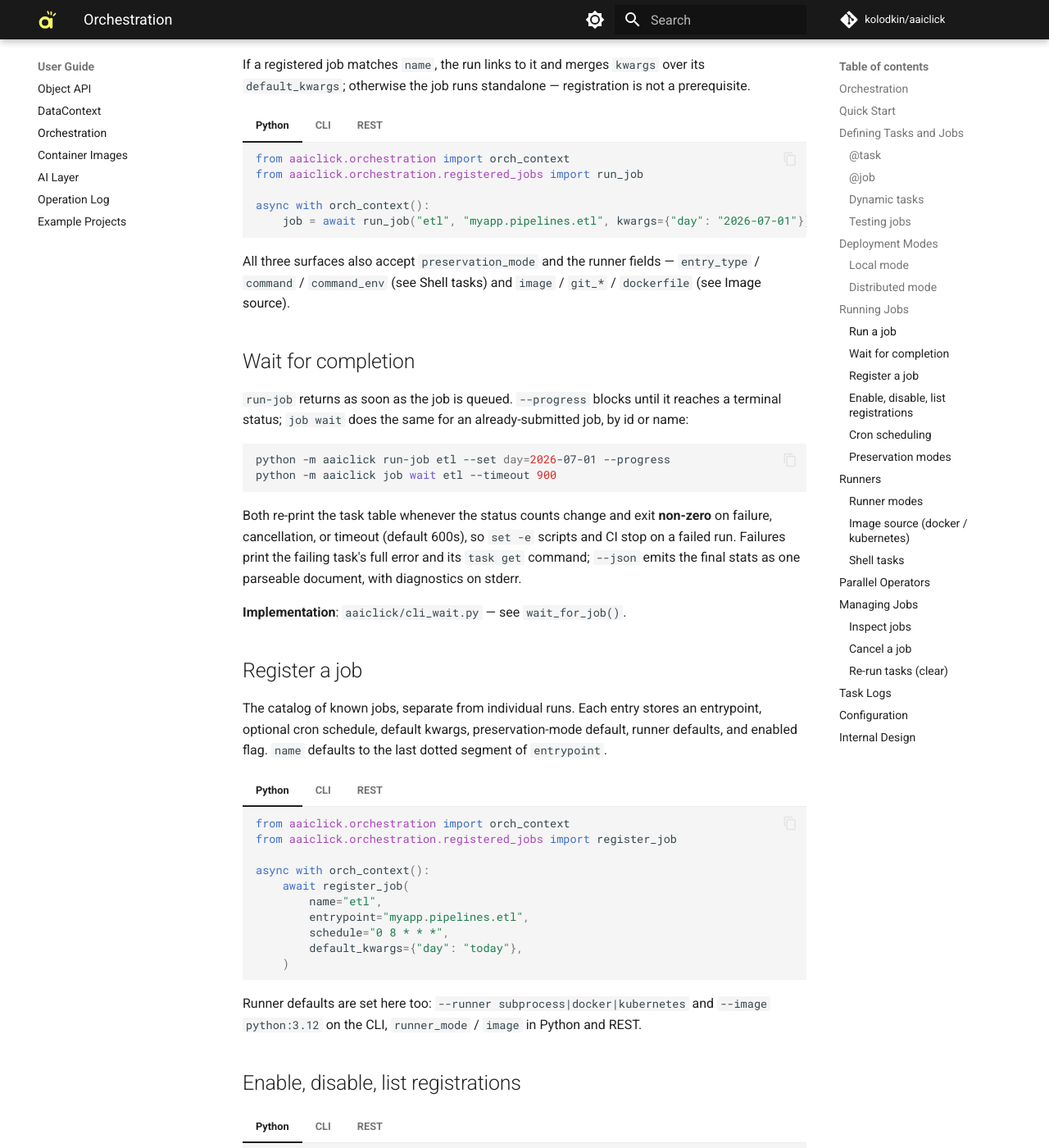
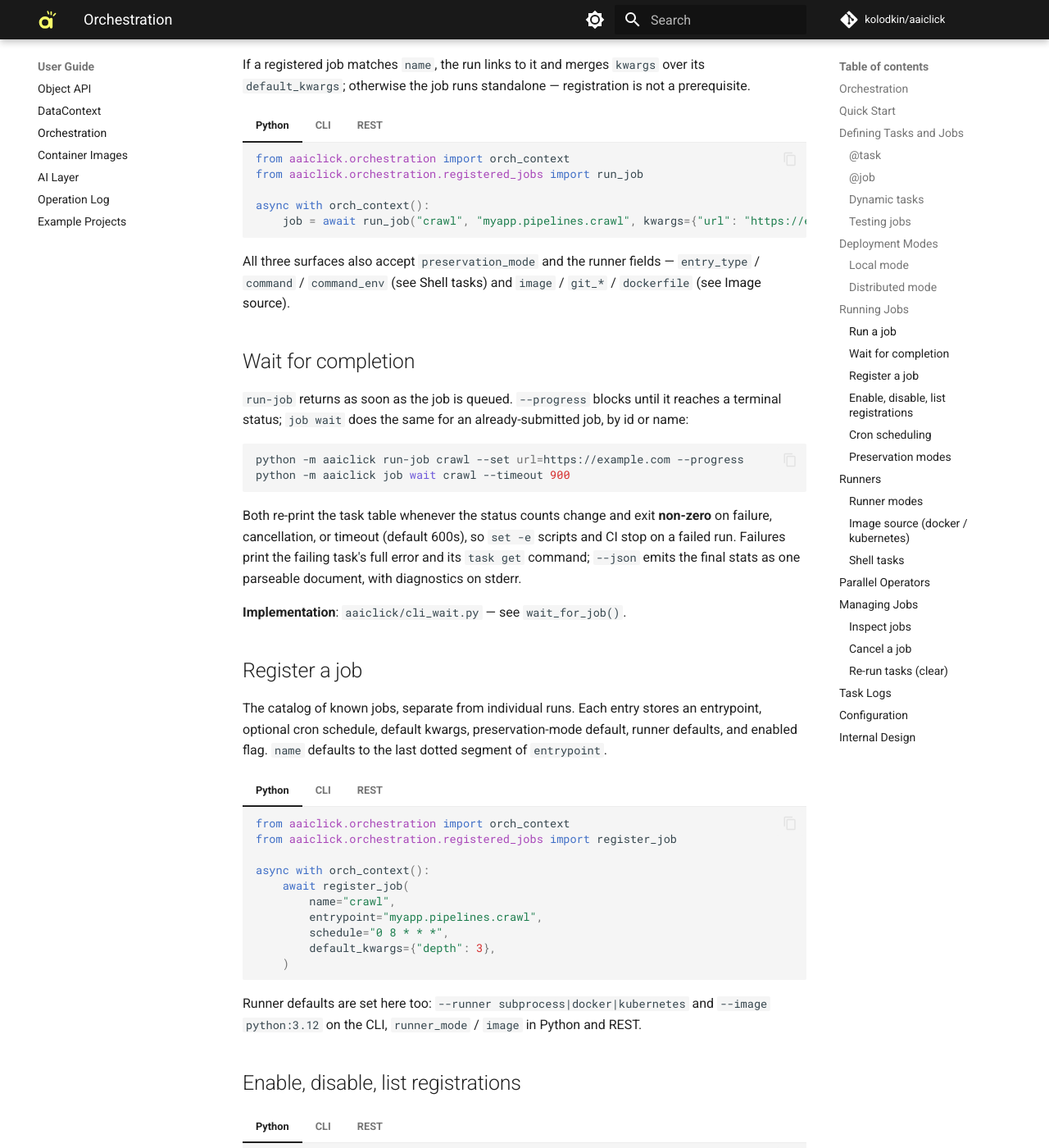
Before and after one commit to kolodkin/aaiclick, an MkDocs documentation site: the page built from docs/user_guide/orchestration.md, in a window 1280 px wide and 1400 px high, scrolled down 3051 px. Shown: the whole window at 82% size. Built offline with MkDocs 1.6.1 and Material for MkDocs 9.7.7, drawn with Linux system fonts in a browser that asks for light colours; comment, search, counter and statistics services are not loaded; some of the changed text lies outside the part shown.

Commit message:
docs: rename the running job example from `etl` to `crawl`
`etl` said nothing about what the job did, so its kwargs were arbitrary
placeholders. `crawl` names the work, and its parameters demonstrate the
`--set` typing rule on their own: `url` is unparseable as JSON and stays a
string, `depth=3` becomes an int, `force=true` a bool.

Renamed across all three files that shared the example so the docs keep one
running job: the orchestration user guide, the `job list --like` example in
the orchestration design doc, and the entrypoint in the data-context guide.

Co-Authored-By: Claude Opus 5 <noreply@anthropic.com>
Claude-Session: https://claude.ai/code/session_01L2gQtL3M6xiKndW13hkMyi

````diff
--- a/docs/user_guide/orchestration.md
+++ b/docs/user_guide/orchestration.md
@@ -124,16 +124,17 @@ not a prerequisite.
     from aaiclick.orchestration.registered_jobs import run_job
 
     async with orch_context():
-        job = await run_job("etl", "myapp.pipelines.etl", kwargs={"day": "2026-07-01"})
+        job = await run_job("crawl", "myapp.pipelines.crawl", kwargs={"url": "https://example.com"})
     ```
 
 === "CLI"
 
     ```bash
-    python -m aaiclick run-job etl --kwargs '{"day": "2026-07-01"}'
+    python -m aaiclick run-job crawl --kwargs '{"url": "https://example.com"}'
 
-    # Repeatable KEY=VALUE pairs; values are JSON-parsed (limit is an int).
-    python -m aaiclick run-job etl --set day=2026-07-01 --set limit=500 --set dry_run=true
+    # Repeatable KEY=VALUE pairs; values are JSON-parsed (depth is an int,
+    # force a bool, and the unparseable url stays a string).
+    python -m aaiclick run-job crawl --set url=https://example.com --set depth=3 --set force=true
     ```
 
     `--set` beats `--kwargs`, which beats the registration's `default_kwargs`.
@@ -144,10 +145,10 @@ not a prerequisite.
     ```bash
     curl -X POST http://127.0.0.1:5255/api/v0/jobs:run \
       -H "Content-Type: application/json" \
-      -d '{"name": "etl", "kwargs": {"day": "2026-07-01"}}'
+      -d '{"name": "crawl", "kwargs": {"url": "https://example.com"}}'
     ```
 
-    A dotted `name` (e.g. `"myapp.pipelines.etl"`) is used as the entrypoint
+    A dotted `name` (e.g. `"myapp.pipelines.crawl"`) is used as the entrypoint
     directly; a bare name reuses the registered job's entrypoint.
 
 All three surfaces also accept `preservation_mode` and the runner fields —
@@ -161,8 +162,8 @@ reaches a terminal status; `job wait` does the same for an already-submitted job
 by id or name:
 
 ```bash
-python -m aaiclick run-job etl --set day=2026-07-01 --progress
-python -m aaiclick job wait etl --timeout 900
+python -m aaiclick run-job crawl --set url=https://example.com --progress
+python -m aaiclick job wait crawl --timeout 900
 ```
 
 Both re-print the task table whenever the status counts change and exit
@@ -188,18 +189,18 @@ of `entrypoint`.
 
     async with orch_context():
         await register_job(
-            name="etl",
-            entrypoint="myapp.pipelines.etl",
+            name="crawl",
+            entrypoint="myapp.pipelines.crawl",
             schedule="0 8 * * *",
-            default_kwargs={"day": "today"},
+            default_kwargs={"depth": 3},
         )
     ```
 
 === "CLI"
 
     ```bash
-    python -m aaiclick register-job myapp.pipelines.etl --name etl \
-        --schedule "0 8 * * *" --kwargs '{"day": "today"}'
+    python -m aaiclick register-job myapp.pipelines.crawl --name crawl \
+        --schedule "0 8 * * *" --kwargs '{"depth": 3}'
     ```
 
 === "REST"
@@ -207,7 +208,7 @@ of `entrypoint`.
     ```bash
     curl -X POST http://127.0.0.1:5255/api/v0/registered-jobs \
       -H "Content-Type: application/json" \
-      -d '{"name": "etl", "entrypoint": "myapp.pipelines.etl", "schedule": "0 8 * * *", "default_kwargs": {"day": "today"}}'
+      -d '{"name": "crawl", "entrypoint": "myapp.pipelines.crawl", "schedule": "0 8 * * *", "default_kwargs": {"depth": 3}}'
     ```
 
 Runner defaults are set here too: `--runner subprocess|docker|kubernetes` and
@@ -226,24 +227,24 @@ Runner defaults are set here too: `--runner subprocess|docker|kubernetes` and
     )
 
     async with orch_context():
-        await enable_job("etl")
-        await disable_job("etl")
+        await enable_job("crawl")
+        await disable_job("crawl")
         registrations = await list_registered_jobs(enabled_only=True)
     ```
 
 === "CLI"
 
     ```bash
-    python -m aaiclick job enable etl
-    python -m aaiclick job disable etl
+    python -m aaiclick job enable crawl
+    python -m aaiclick job disable crawl
     python -m aaiclick registered-job list
     ```
 
 === "REST"
 
     ```bash
-    curl -X POST http://127.0.0.1:5255/api/v0/registered-jobs/etl/enable
-    curl -X POST http://127.0.0.1:5255/api/v0/registered-jobs/etl/disable
+    curl -X POST http://127.0.0.1:5255/api/v0/registered-jobs/crawl/enable
+    curl -X POST http://127.0.0.1:5255/api/v0/registered-jobs/crawl/disable
     curl http://127.0.0.1:5255/api/v0/registered-jobs
     ```
 
@@ -361,14 +362,14 @@ downstream tasks can depend on.
     from aaiclick.orchestration import get_job, list_jobs, orch_context
 
     async with orch_context():
-        jobs = await list_jobs(status="RUNNING", name_like="%etl%", limit=20)
+        jobs = await list_jobs(status="RUNNING", name_like="%crawl%", limit=20)
         job = await get_job(job_id)
     ```
 
 === "CLI"
 
     ```bash
-    python -m aaiclick job list [--status RUNNING] [--like "%etl%"] [--limit 20 --offset 40]
+    python -m aaiclick job list [--status RUNNING] [--like "%crawl%"] [--limit 20 --offset 40]
     python -m aaiclick job get <id>
     python -m aaiclick job stats <id>
     ```
````
Also changed, not shown: docs/designs/orchestration.md (+1 -1 lines), docs/user_guide/data_context.md (+1 -1 lines).
